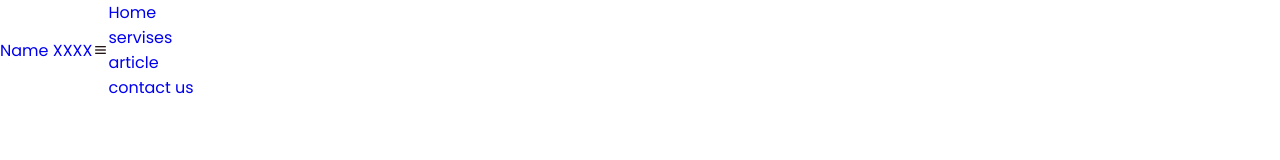
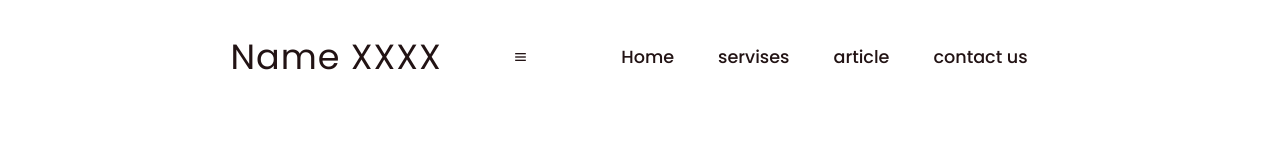
Before and after one commit to lahlaili/portfol, a plain HTML site: page index.html in a window 1280 px wide. Drawn offline with nearby package versions, Linux system fonts and the light colour scheme.

Commit message:
testing navbar v = 0.2

```diff
--- a/style.css
+++ b/style.css
@@ -28,4 +28,25 @@ header{
   z-index: 1000;
   display: flex;
   align-items: center;
+  justify-content: space-between;
+  background: transparent;
+  padding: 30px 18%;
+  transition: ease .40s;
 }
+.logo{
+  font-size: 35px;
+  font-weigth:600;
+  letter-spacing: 1px;
+  color: var(--text-color);
+}
+.navbar{
+  display: flex;
+}
+.navbar a{
+  color: var(--text-color);
+  font-size: var(--p-font);
+  font-weight: 500;
+  padding: 10px 22px;
+  border-radius: 4px;
+  transition: ease .40s;
+}
```
